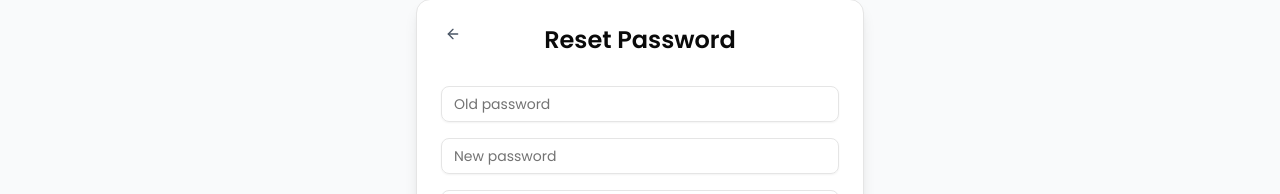
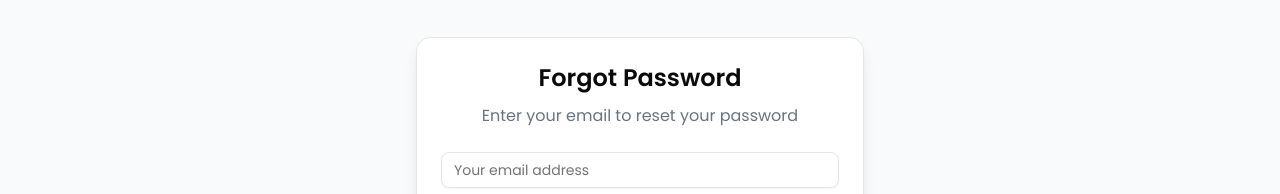
Before and after one commit to theabdulla0/Travel-Management, a React app in the folder FrontEnd/: page /forgot-password in a window 1280 px wide. Shown: the part 319-513 px from the top of the page. Built offline with nearby package versions, Linux system fonts and the light colour scheme; no server answers; the HTML template or start-up script is replaced by a standard one.

Commit message:
password_forgot_update

```diff
--- a/FrontEnd/src/pages/auth/PasswordForgot.jsx
+++ b/FrontEnd/src/pages/auth/PasswordForgot.jsx
@@ -19,7 +19,7 @@ export default function ForgotPassword() {
   const [oldPassword, setOldPassword] = useState("");
   const [confirmPassword, setConfirmPassword] = useState("");
   const [loading, setLoading] = useState(false);
-  const [step, setStep] = useState(3);
+  const [step, setStep] = useState(1);
   const [otp, setOtp] = useState("");
   const dispatch = useDispatch();
   const navigate = useNavigate();
```
